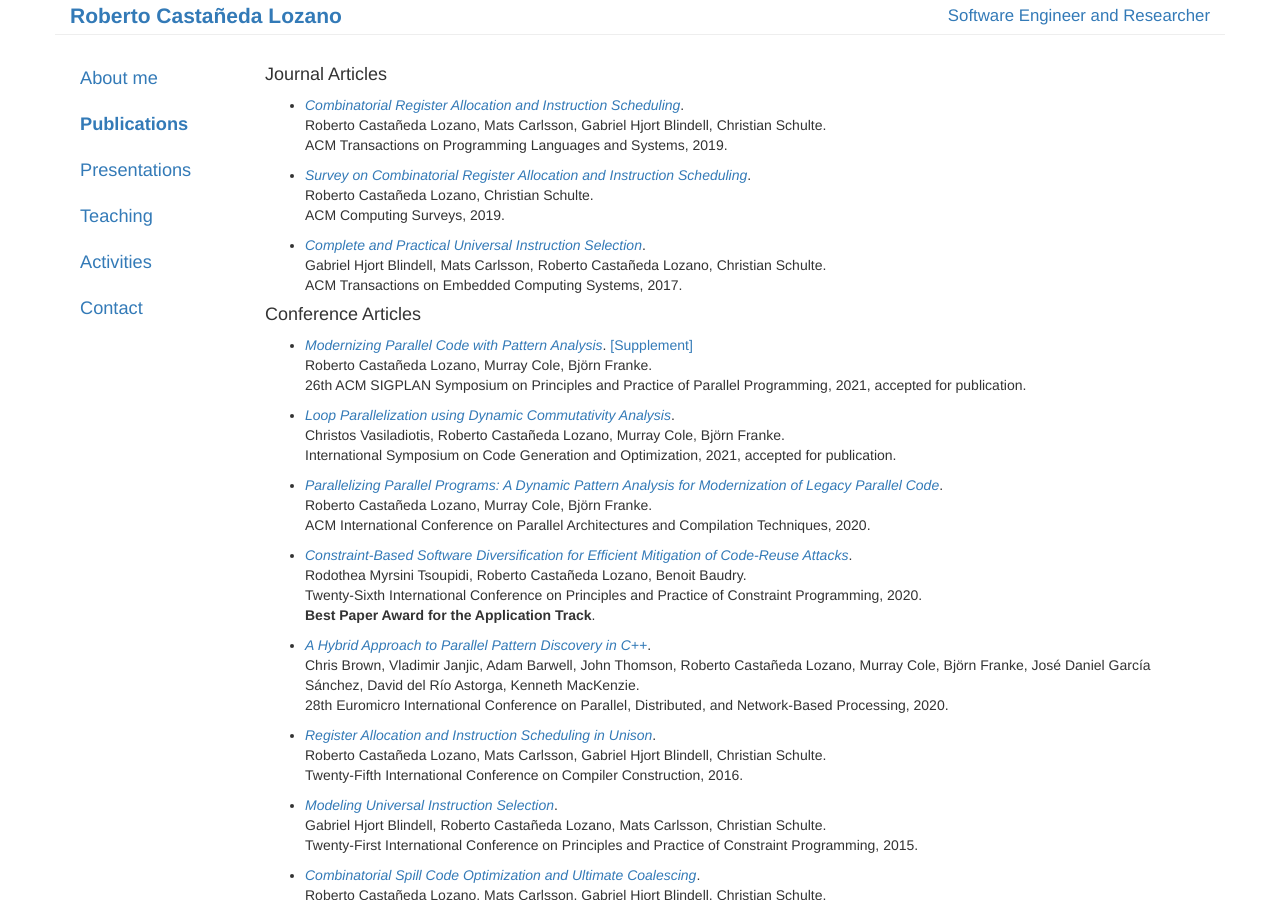
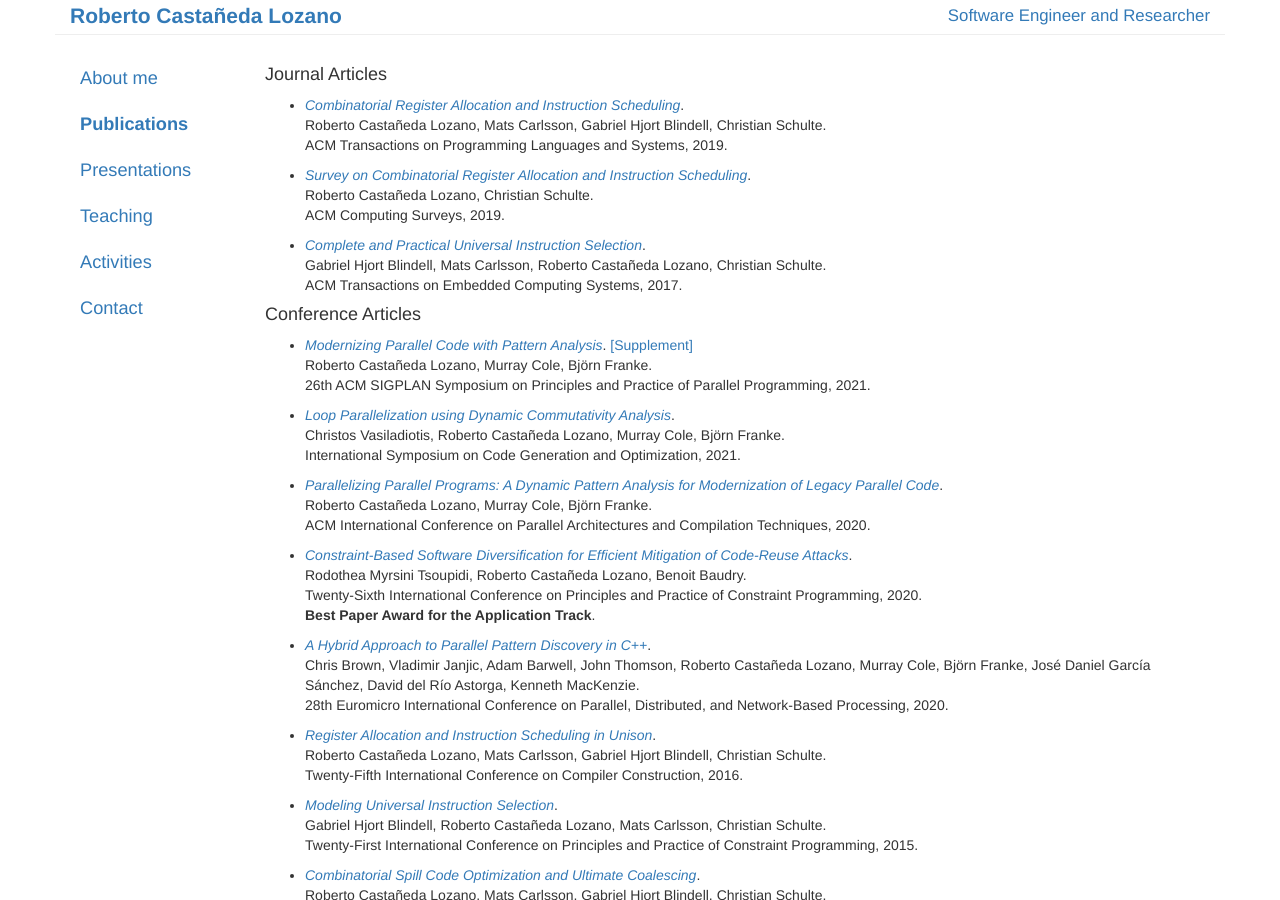
Before and after one commit to robcasloz/robcasloz.github.io, a Jekyll site: the page built from _posts/2010-12-01-publications.md, in a window 1280 px wide and 900 px high. Built offline with Jekyll 4.4.1, drawn with Linux system fonts in a browser that asks for light colours.

Commit message:
Update publications

```diff
--- a/_posts/2010-12-01-publications.md
+++ b/_posts/2010-12-01-publications.md
@@ -21,11 +21,11 @@ title: "Publications"
 
 - [*Modernizing Parallel Code with Pattern Analysis*](/publications/CastanedaColeEa_PPoPP_2021.pdf). [[Supplement]](/publications/CastanedaColeEa_PPoPP_2021_supplement.pdf)<br />
   Roberto Castañeda Lozano, Murray Cole, Björn Franke.<br />
-  26th ACM SIGPLAN Symposium on Principles and Practice of Parallel Programming, 2021, accepted for publication.
+  26th ACM SIGPLAN Symposium on Principles and Practice of Parallel Programming, 2021.
 
 - [*Loop Parallelization using Dynamic Commutativity Analysis*](/publications/VasiladiotisCastanedaEa_CGO_2021.pdf).<br />
   Christos Vasiladiotis, Roberto Castañeda Lozano, Murray Cole, Björn Franke.<br />
-  International Symposium on Code Generation and Optimization, 2021, accepted for publication.
+  International Symposium on Code Generation and Optimization, 2021.
 
 - [*Parallelizing Parallel Programs: A Dynamic Pattern Analysis for Modernization of Legacy Parallel Code*](/publications/CastanedaColeEa_PACT_2020.pdf).<br />
   Roberto Castañeda Lozano, Murray Cole, Björn Franke.<br />
```
